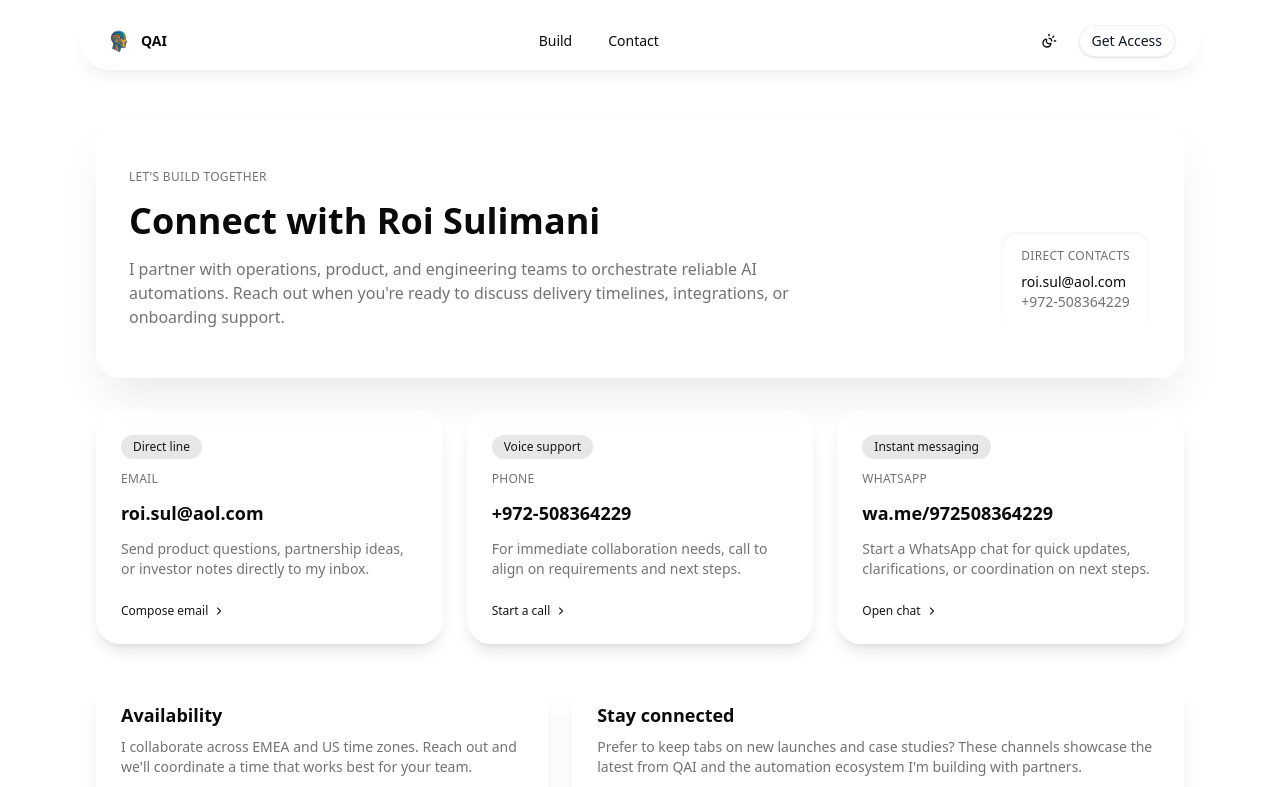
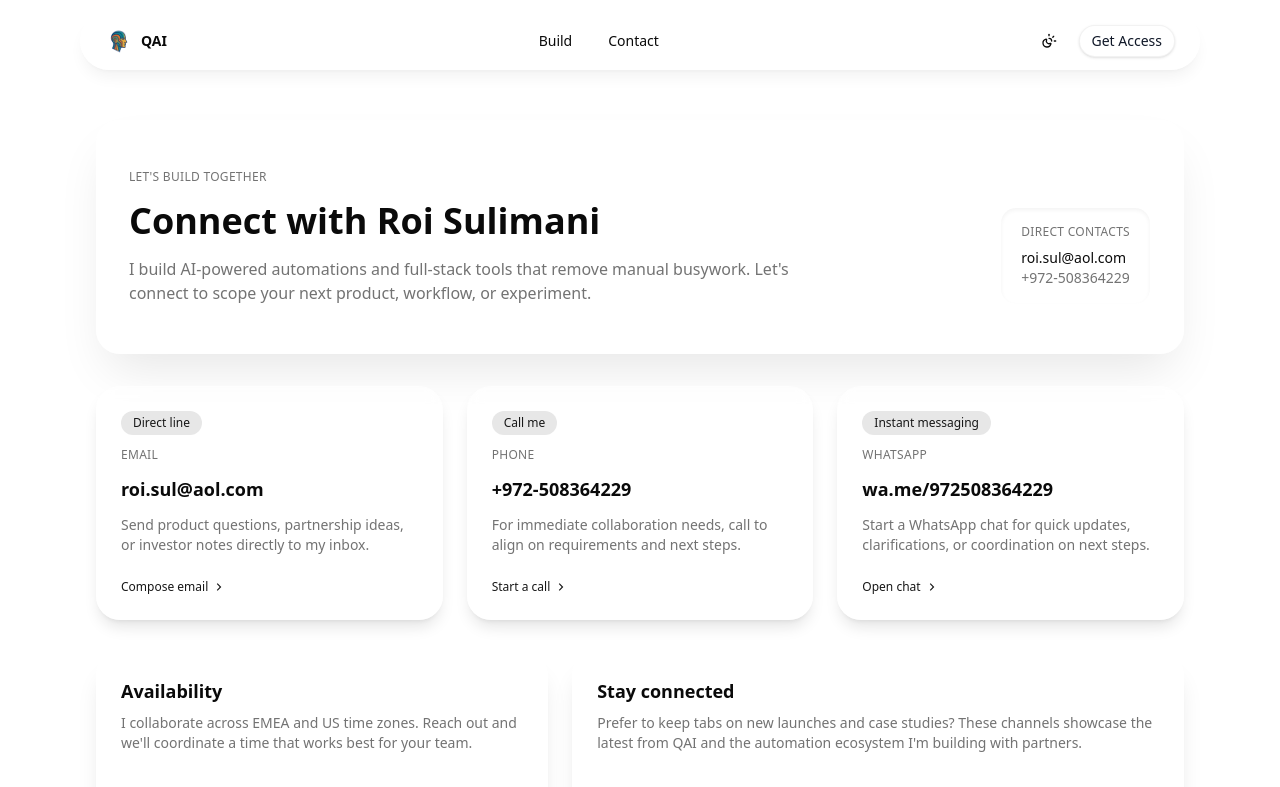
Before and after one commit to roisulimani/qai, a Next.js app: page /contact in a window 1280 px wide. Shown: the top 787 px of the page. Built offline with nearby package versions, Linux system fonts and the light colour scheme; no server answers.

Commit message:
Refresh contact intro and call badge

```diff
--- a/src/app/contact/page.tsx
+++ b/src/app/contact/page.tsx
@@ -32,7 +32,7 @@ const primaryChannels = [
         label: contactProfile.phone,
         description: "For immediate collaboration needs, call to align on requirements and next steps.",
         href: `tel:${phoneLink}`,
-        badge: "Voice support",
+        badge: "Call me",
         actionText: "Start a call",
     },
     {
@@ -74,7 +74,7 @@ const ContactPage = () => {
                             <p className="text-xs uppercase tracking-wide text-muted-foreground">Let&apos;s build together</p>
                             <h1 className="text-3xl font-semibold sm:text-4xl">Connect with {contactProfile.name}</h1>
                             <p className="max-w-2xl text-sm text-muted-foreground sm:text-base">
-                                I partner with operations, product, and engineering teams to orchestrate reliable AI automations. Reach out when you&apos;re ready to discuss delivery timelines, integrations, or onboarding support.
+                                I build AI-powered automations and full-stack tools that remove manual busywork. Let&apos;s connect to scope your next product, workflow, or experiment.
                             </p>
                         </div>
                         <div className="rounded-2xl border border-white/20 bg-white/70 px-5 py-4 text-sm shadow-inner shadow-black/5 supports-[backdrop-filter]:backdrop-blur supports-[backdrop-filter]:bg-white/60 dark:border-white/10 dark:bg-neutral-900/70">
```
